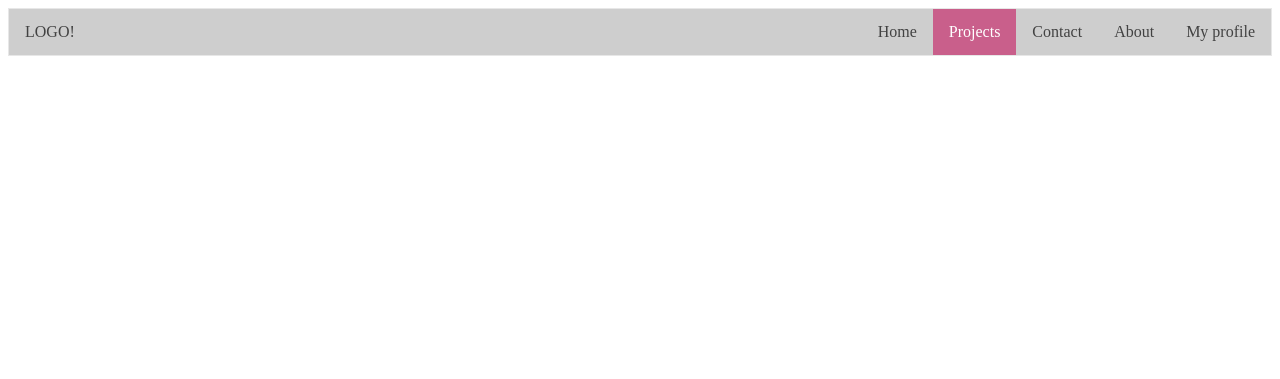
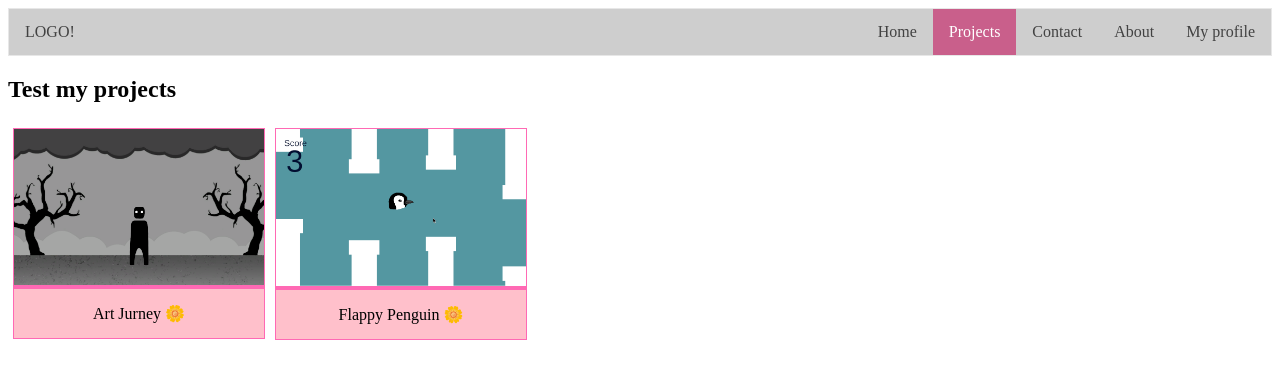
Before and after one commit to SanneCodes/Register-user-website, a PHP site: page /html/projects.html in a window 1280 px wide. Shown: the top 379 px of the page. Run offline with PHP 8.4, Linux system fonts and the light colour scheme.

Commit message:
style changes

```diff
--- a/css/home.css
+++ b/css/home.css
@@ -13,13 +13,13 @@ h3{
 
 div.gallery {
     margin: 5px;
-    border: 1px solid #ccc;
+    border: 1px solid hotpink;
     float: left;
     width: 250px;
 }
 
 div.gallery:hover {
-    border: 1px solid #777;
+    border: 1px solid rgb(255, 0, 128);
 }
 
 div.gallery img {
@@ -30,4 +30,10 @@ div.gallery img {
 div.desc {
     padding: 15px;
     text-align: center;
+    background-color: pink;
 }
+
+div a {
+    background-color: hotpink;
+    padding-bottom: 1px;
+}
--- a/html/projects.html
+++ b/html/projects.html
@@ -4,6 +4,7 @@
     <meta charset="UTF-8">
     <meta name="viewport" content="width=device-width, initial-scale=1.0">
     <title>Document</title>
+    <link rel="stylesheet" href="../css/home.css">
 </head>
 <body>
     <nav>
@@ -17,6 +18,20 @@
             <li><a href="mainpage.php">Home</a></li>
         </ul>
     </nav>
+    <h2>Test my projects</h2>
+    <div class="gallery">
+        <a href="http://192.168.1.51" target="_blank">
+            <img src="../media/ArtJurney.png" alt="image of ArtJurney game">
+        </a>
+        <div class="desc">Art Jurney &#127804;</div>
+    </div>
+
+    <div class="gallery">
+        <a href="http://192.168.33.88" target="_blank">
+            <img src="../media/FlappyPenguin.png" alt="image of FlappyPenguin game">
+        </a>
+        <div class="desc">Flappy Penguin &#127804;</div>
+    </div>
 </body>
 <link rel="stylesheet" href="../css/nav.css">
 </html>
--- a/index.html
+++ b/index.html
@@ -13,7 +13,7 @@
             <div class="inputs">
                 <label>Mail:</label> <input type="mail" name="mailInput"> <br>
                 <label>Username:</label> <input type="text" autocomplete="username" name="usernameInput"> <br>
-                <label>Password:</label> <input type="password" name="passwordInput" id="passwordInput" autocomplete="current-password" >
+                <label>Password:</label> <input type="password" name="passwordInput" id="passwordInput" autocomplete="current-password">
                 <div class="showPassCont">
                     <a>Show password:</a>
                     <input type="checkbox" id="showPassword">
```
Also changed, not shown: html/mainpage.php (+32 -18 lines), html/test.html (+5 -4 lines).
